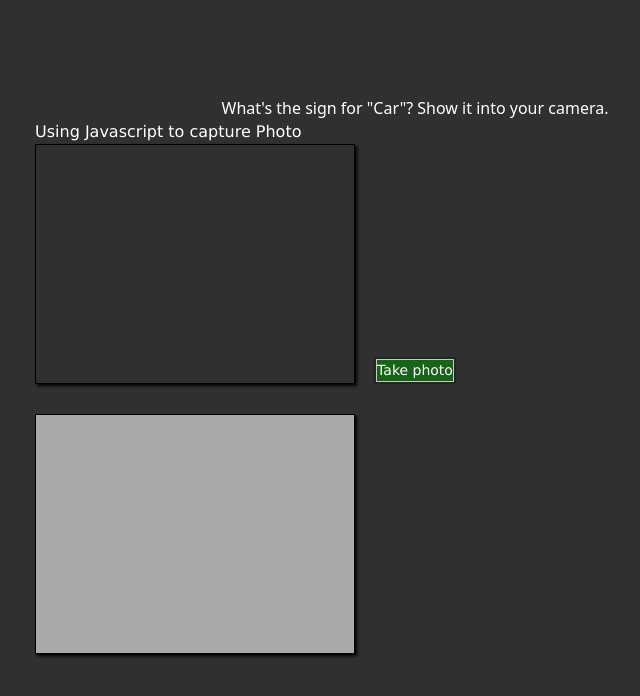
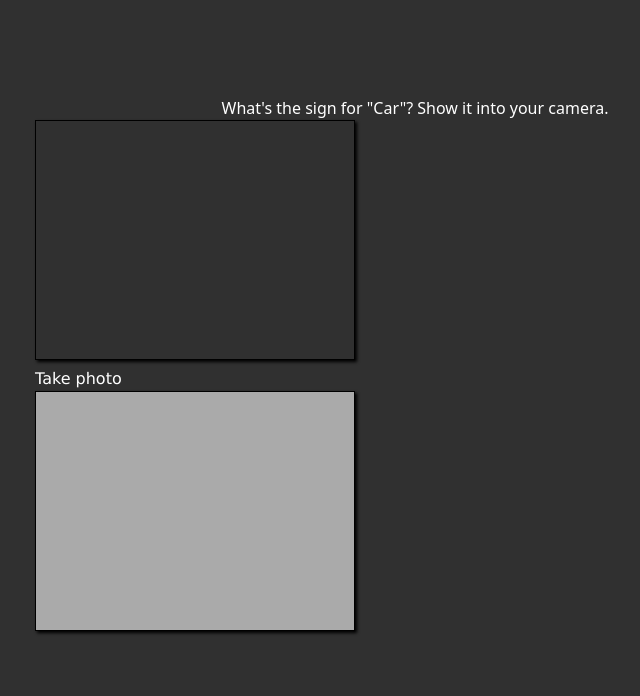
Before and after one commit to leu/aslhack, a Next.js app: page /student/quiz in a window 1280 px wide. Shown: the top 696 px of the page, without its empty margins (225-865 px from the left). Built offline with nearby package versions, Linux system fonts and the light colour scheme; no server answers.

Commit message:
Fix camera error by catching it

```diff
--- a/src/pages/student/quiz.tsx
+++ b/src/pages/student/quiz.tsx
@@ -21,7 +21,7 @@ export default function Quiz() {
                 })
                 .then(function(stream) {
                     video.srcObject = stream;
-                    video.play();
+                    video.play().catch(() => {});
                 })
                 .catch(function(err) {
                     console.log("An error occurred: " + err);
@@ -75,7 +75,6 @@ export default function Quiz() {
             }
         }
 
-        // window.addEventListener('load', startup, false);
         startup()
     }, [])
 
@@ -84,9 +83,6 @@ export default function Quiz() {
       <main className={`flex min-h-screen flex-col items-center p-24`}>
         <div>What's the sign for "{word}"? Show it into your camera.</div>
         <div className="contentarea">
-            <h1>
-                Using Javascript to capture Photo
-            </h1>
             <div className="camera">
                 <video id="video">Video stream not available.</video>
             </div>
--- a/src/styles/globals.css
+++ b/src/styles/globals.css
@@ -42,20 +42,6 @@ body {
   vertical-align: top;
 }
 
-#startbutton {
-  display: block;
-  position: relative;
-  margin-left: auto;
-  margin-right: auto;
-  bottom: 32px;
-  background-color: rgb(0 150 0 / 50%);
-  border: 1px solid rgb(255 255 255 / 70%);
-  box-shadow: 0px 0px 1px 2px rgb(0 0 0 / 20%);
-  font-size: 14px;
-  font-family: "Lucida Grande", "Arial", sans-serif;
-  color: rgb(255 255 255 / 100%);
-}
-
 .contentarea {
   font-size: 16px;
   font-family: "Lucida Grande", "Arial", sans-serif;
```
